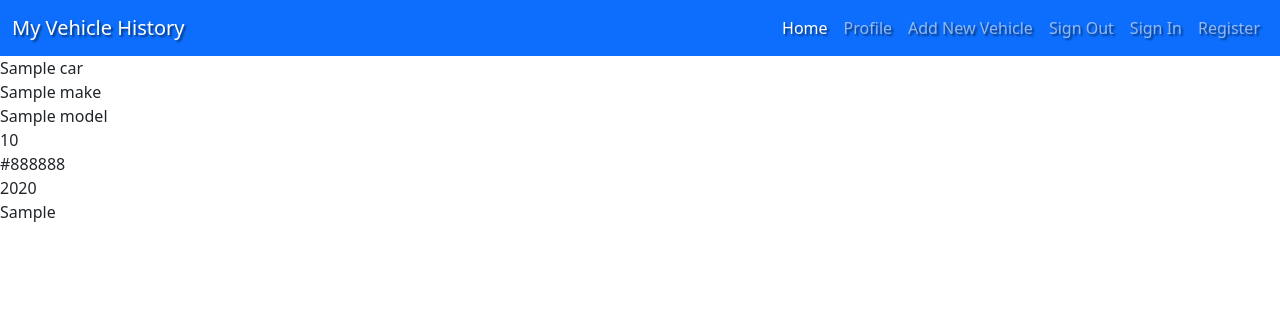
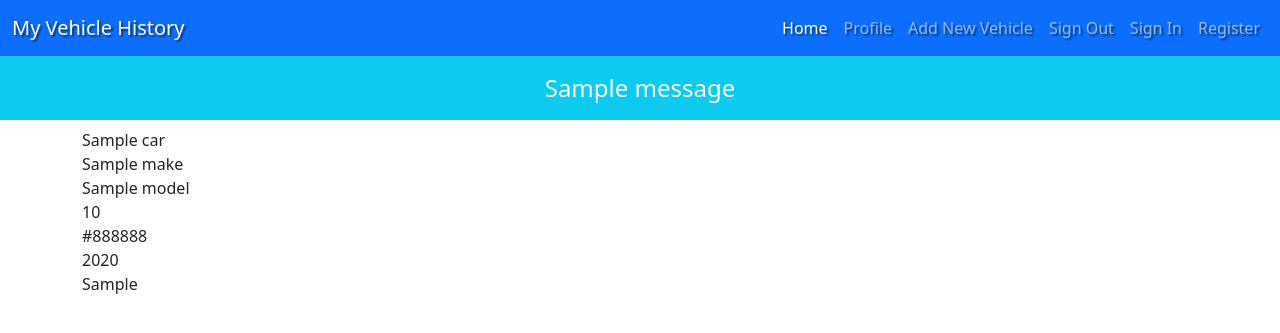
Before and after one commit to Ad-White/my-vehicle-history, a Flask app: page / in a window 1280 px wide. Shown: the top 333 px of the page. Run offline with Flask 3, Linux system fonts and the light colour scheme; one stand-in notice (Sample message) is shown; a database or web service that is not in the repository returns one stand-in record (values such as "Sample title"); some libraries are stand-ins or nearby versions.

Commit message:
Add register functionality with flash messages

```diff
--- a/app.py
+++ b/app.py
@@ -28,6 +28,24 @@ def get_cars():
 # registration functionality
 @app.route("/register", methods=["GET", "POST"])
 def register():
+    if request.method == "POST":
+        # check if username already exists in database
+        existing_user = mongo.db.users.find_one(
+            {"username": request.form.get("username").lower()})
+
+        if existing_user:
+            flash("Username already exists")
+            return redirect(url_for("register"))
+
+        register = {
+            "username": request.form.get("username").lower(),
+            "password": generate_password_hash(request.form.get("password"))
+        }
+        mongo.db.users.insert_one(register)
+
+        # put the new user into a session cookie
+        session["user"] = request.form.get("username").lower()
+        flash("Registration has been successfull!")
     return render_template("register.html")
 
 
--- a/static/css/style.css
+++ b/static/css/style.css
@@ -5,3 +5,7 @@
 h3 {
     text-align: center;
 }
+
+.flashes h4 {
+    line-height: 2;
+}
--- a/templates/base.html
+++ b/templates/base.html
@@ -50,9 +50,23 @@
         </nav>
     </header>
 
-    {% block content %}
-    {% endblock %}
+    <section>
+        <!-- flash message area -->
+        {% with messages = get_flashed_messages() %}
+            {% if messages %}
+                {% for message in messages %}
+                    <div class="row flashes">
+                        <h4 class="bg-info p-2 text-white text-center">{{ message }}</h4>
+                    </div>
+                {% endfor %}
+            {% endif %}
+        {% endwith %}
+    </section>
 
+    <main class="container">
+        {% block content %}
+        {% endblock %}
+    </main>
 
     <script src="https://code.jquery.com/jquery-3.7.1.min.js"
         integrity="sha256-/JqT3SQfawRcv/BIHPThkBvs0OEvtFFmqPF/lYI/Cxo=" crossorigin="anonymous"></script>
--- a/templates/register.html
+++ b/templates/register.html
@@ -12,13 +12,15 @@
                             <div class="mb-3">
                                 <i class="fas fa-user-plus prefix"></i>
                                 <label for="username" class="form-label">Username</label>
-                                <input type="text" class="form-control" id="username" placeholder="Enter username..." required>
+                                <input type="text" class="form-control" id="username" name="username" minlength="5"
+                                   maxlength="15" pattern="^[a-zA-Z0-9]{5,15}$" placeholder="Enter username..." required>
                             </div>
                             <!-- password -->
                             <div class="mb-3">
                                 <i class="fas fa-user-lock prefix"></i>
                                 <label for="password" class="form-label">Password</label>
-                                <input type="password" class="form-control" id="password" placeholder="Enter password..." required>
+                                <input type="password" class="form-control" id="password" name="password" minlength="5"
+                                   maxlength="15" pattern="^[a-zA-Z0-9]{5,15}$" placeholder="Enter password..." required>
                             </div>
                             <!-- register -->
                             <div class="mb-3 text-center text-shadow">
```
